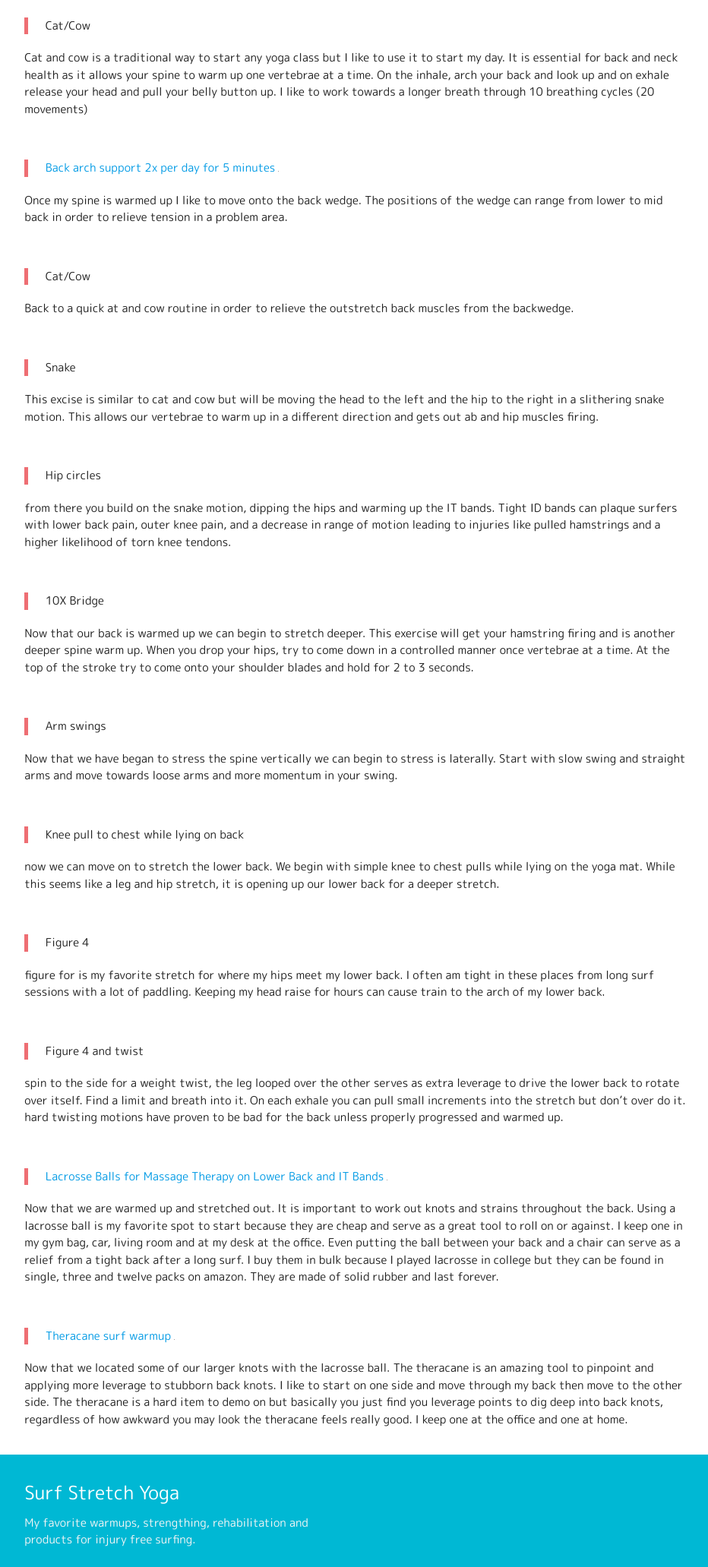
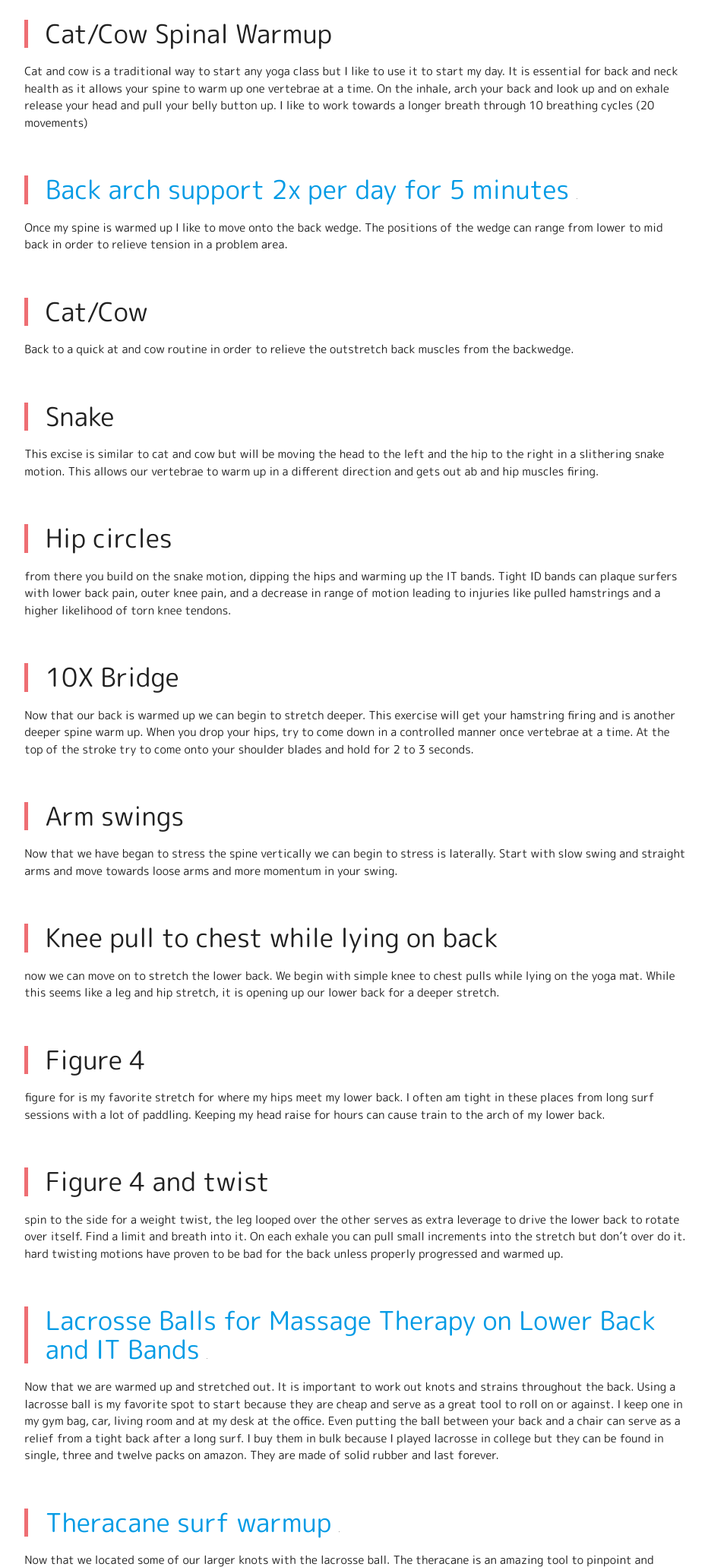
Before and after one commit to ThomasSeaman/flexiblesurfer, a plain HTML site: page public/views/backstretches.html in a window 1280 px wide. Shown: the part 281-2344 px from the top of the page at 76% size, without its empty margins (171-1103 px from the left). Drawn offline with nearby package versions, Linux system fonts and the light colour scheme.

Commit message:
font change

```diff
--- a/public/views/backstretches.html
+++ b/public/views/backstretches.html
@@ -76,7 +76,7 @@
         <div class="row">
             <div class="col s12">
                 <blockquote>
-                    Cat/Cow
+                    <h4>Cat/Cow Spinal Warmup</h4>
                 </blockquote>
                 <p>
                     Cat and cow is a traditional way to start any yoga class but I like to use it to start my day. It is essential for back and
@@ -89,10 +89,12 @@
         <div class="row">
             <div class="col s12">
                 <blockquote>
-                    <a target="_blank" href="https://www.amazon.com/gp/product/B000YHP8HY/ref=as_li_tl?ie=UTF8&camp=1789&creative=9325&creativeASIN=B000YHP8HY&linkCode=as2&tag=flexiblesurf-20&linkId=2ff261b28945e0f231b8259f62f816c5">Back arch support 2x per day for 5 minutes</a>
+                    <h4><a target="_blank" href="https://www.amazon.com/gp/product/B000YHP8HY/ref=as_li_tl?ie=UTF8&camp=1789&creative=9325&creativeASIN=B000YHP8HY&linkCode=as2&tag=flexiblesurf-20&linkId=2ff261b28945e0f231b8259f62f816c5">Back arch support 2x per day for 5 minutes</a>
                     <img src="//ir-na.amazon-adsystem.com/e/ir?t=flexiblesurf-20&l=am2&o=1&a=B000YHP8HY"
                         width="1" height="1" border="0" alt="" style="border:none !important; margin:0px !important;" />
-                </blockquote>
+
+                </h4>
+                    </blockquote>
                 <p>
                     Once my spine is warmed up I like to move onto the back wedge. The positions of the wedge can range from lower to mid back
                     in order to relieve tension in a problem area.
@@ -102,7 +104,7 @@
         <div class="row">
             <div class="col s12">
                 <blockquote>
-                    Cat/Cow
+                        <h4>Cat/Cow</h4>
                 </blockquote>
                 <p>
                     Back to a quick at and cow routine in order to relieve the outstretch back muscles from the backwedge.
@@ -112,7 +114,7 @@
         <div class="row">
             <div class="col s12">
                 <blockquote>
-                    Snake
+                        <h4>Snake</h4>
                 </blockquote>
                 <p>
                     This excise is similar to cat and cow but will be moving the head to the left and the hip to the right in a slithering snake
@@ -124,7 +126,7 @@
         <div class="row">
             <div class="col s12">
                 <blockquote>
-                    Hip circles
+                        <h4>Hip circles</h4>
                 </blockquote>
                 <p>
                     from there you build on the snake motion, dipping the hips and warming up the IT bands. Tight ID bands can plaque surfers
@@ -137,7 +139,7 @@
         <div class="row">
             <div class="col s12">
                 <blockquote>
-                    10X Bridge
+                        <h4> 10X Bridge</h4>
                 </blockquote>
                 <p>
                     Now that our back is warmed up we can begin to stretch deeper. This exercise will get your hamstring firing and is another
@@ -150,7 +152,7 @@
         <div class="row">
             <div class="col s12">
                 <blockquote>
-                    Arm swings
+                        <h4>Arm swings</h4>
                 </blockquote>
                 <p>
                     Now that we have began to stress the spine vertically we can begin to stress is laterally. Start with slow swing and straight
@@ -161,7 +163,7 @@
         <div class="row">
             <div class="col s12">
                 <blockquote>
-                    Knee pull to chest while lying on back
+                        <h4> Knee pull to chest while lying on back</h4>
                 </blockquote>
                 <p>
                     now we can move on to stretch the lower back. We begin with simple knee to chest pulls while lying on the yoga mat. While
@@ -172,7 +174,7 @@
         <div class="row">
             <div class="col s12">
                 <blockquote>
-                    Figure 4
+                        <h4>Figure 4</h4>
                 </blockquote>
                 <p>
                     figure for is my favorite stretch for where my hips meet my lower back. I often am tight in these places from long surf sessions
@@ -183,7 +185,7 @@
         <div class="row">
             <div class="col s12">
                 <blockquote>
-                    Figure 4 and twist
+                        <h4>Figure 4 and twist</h4>
                 </blockquote>
                 <p>
                     spin to the side for a weight twist, the leg looped over the other serves as extra leverage to drive the lower back to rotate
@@ -196,10 +198,11 @@
         <div class="row">
             <div class="col s12">
                 <blockquote>
-                    <a target="_blank" href="https://www.amazon.com/gp/product/B01HQIV81S/ref=as_li_tl?ie=UTF8&camp=1789&creative=9325&creativeASIN=B01HQIV81S&linkCode=as2&tag=flexiblesurf-20&linkId=1c5b4ef1f1b028b91019f1f01efb4332">Lacrosse Balls for Massage Therapy on Lower Back and IT Bands</a>
+                        <h4><a target="_blank" href="https://www.amazon.com/gp/product/B01HQIV81S/ref=as_li_tl?ie=UTF8&camp=1789&creative=9325&creativeASIN=B01HQIV81S&linkCode=as2&tag=flexiblesurf-20&linkId=1c5b4ef1f1b028b91019f1f01efb4332">Lacrosse Balls for Massage Therapy on Lower Back and IT Bands</a>
                     <img src="//ir-na.amazon-adsystem.com/e/ir?t=flexiblesurf-20&l=am2&o=1&a=B01HQIV81S"
                         width="1" height="1" border="0" alt="" style="border:none !important; margin:0px !important;" />
-                </blockquote>
+                </h4>
+                    </blockquote>
                 <p>
                     Now that we are warmed up and stretched out. It is important to work out knots and strains throughout the back. Using a lacrosse
                     ball is my favorite spot to start because they are cheap and serve as a great tool to roll on or against.
@@ -213,10 +216,11 @@
         <div class="row">
             <div class="col s12">
                 <blockquote>
-                    <a target="_blank" href="https://www.amazon.com/gp/product/B01J96Y9WU/ref=as_li_tl?ie=UTF8&camp=1789&creative=9325&creativeASIN=B01J96Y9WU&linkCode=as2&tag=flexiblesurf-20&linkId=77a3089308c90cb03198b8b2b6375b17">Theracane surf warmup</a>
+                        <h4><a target="_blank" href="https://www.amazon.com/gp/product/B01J96Y9WU/ref=as_li_tl?ie=UTF8&camp=1789&creative=9325&creativeASIN=B01J96Y9WU&linkCode=as2&tag=flexiblesurf-20&linkId=77a3089308c90cb03198b8b2b6375b17">Theracane surf warmup</a>
                     <img src="//ir-na.amazon-adsystem.com/e/ir?t=flexiblesurf-20&l=am2&o=1&a=B01J96Y9WU"
                         width="1" height="1" border="0" alt="" style="border:none !important; margin:0px !important;" />
-                </blockquote>
+                        </h4>
+                    </blockquote>
                 <p>
                     Now that we located some of our larger knots with the lacrosse ball. The theracane is an amazing tool to pinpoint and applying
                     more leverage to stubborn back knots. I like to start on one side and move through my back then move
```
Also changed, not shown: public/views/shoulderarmstretches.html (+14 -11 lines).
